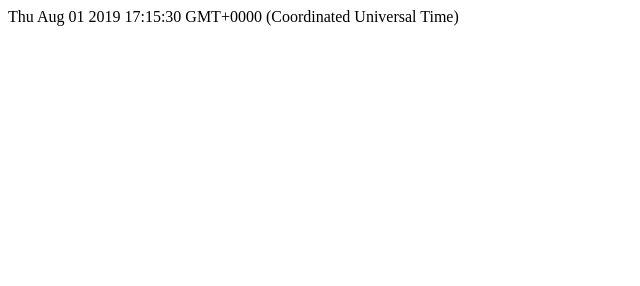
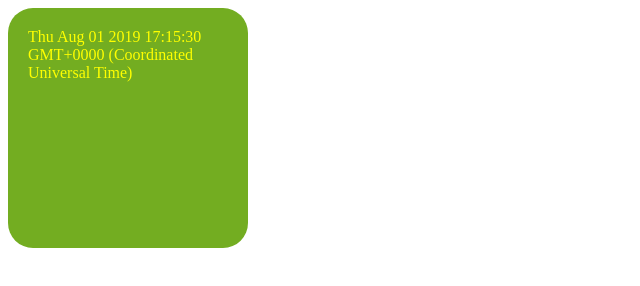
Before and after one commit to BhanuPratap23/jul_30, a plain HTML site: page index.html in a window 1280 px wide. Shown: the whole page, without its empty margins (0-640 px from the left). Drawn offline with Linux system fonts and the light colour scheme.

Commit message:
Update index.html

```diff
--- a/index.html
+++ b/index.html
@@ -10,12 +10,21 @@ document.getElementById('dtText').innerHTML=today;
 
 
 </script>
+   <style type="text/css">
+  .mar {
+     color:yellow;
+  border-radius: 25px;
+  background: #73AD21;
+  padding: 20px;
+  width: 200px;
+  height: 200px;
+}
 
    </style>
 </head>
 <body onload="getcurrdate()" >
    <div id="topleft">
-      <p class="marquee">
+      <p class="mar">
     <span id="dtText"></span>
       </p>
 
```
